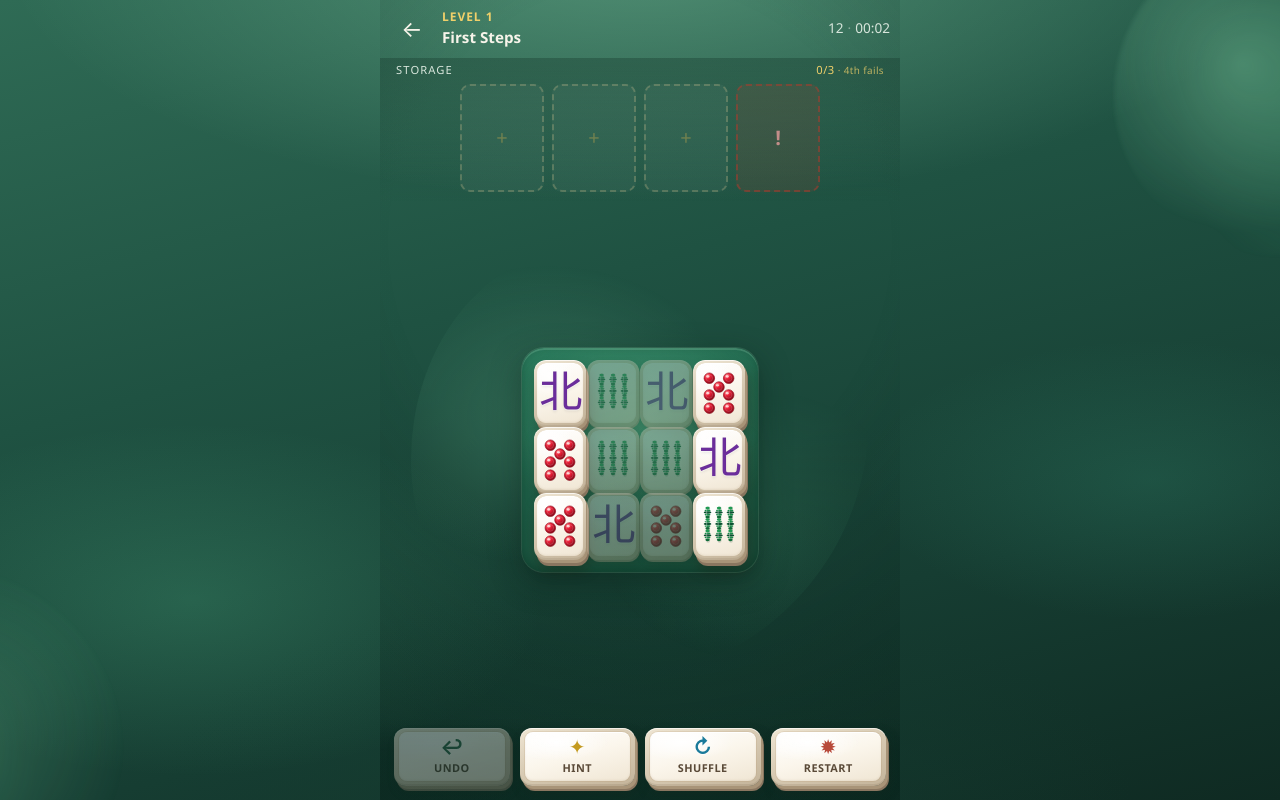
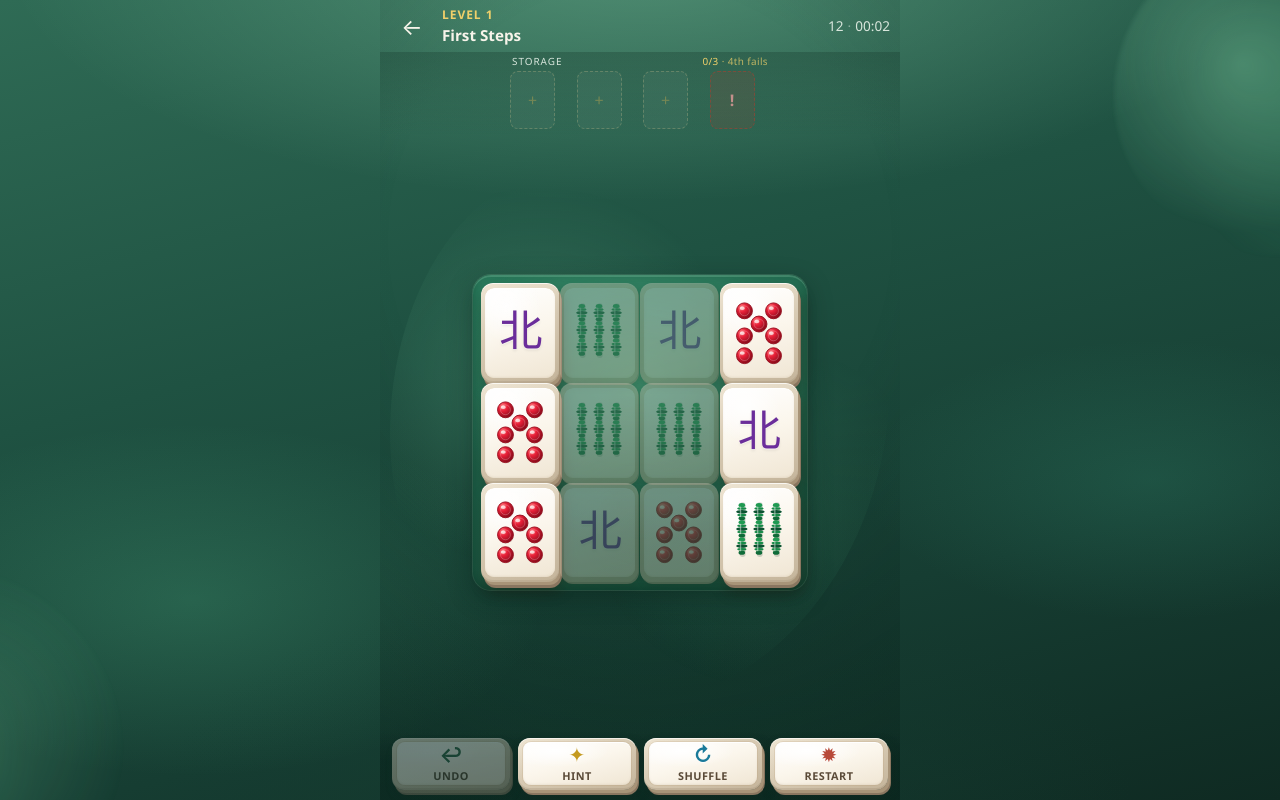
Before and after one commit to sszettella/mahjong, a React (Vite) app: page / in a window 1280 px wide. Both pictures are taken after a click on the button "Start Level 1". Built offline with nearby package versions, Linux system fonts and the light colour scheme.

Commit message:
Give the board more screen space; shrink storage
Board tiles scale to fill the play area via ResizeObserver.
Storage rack is narrower and shorter so the canvas can grow.

```diff
--- a/src/App.css
+++ b/src/App.css
@@ -400,7 +400,7 @@
   display: flex;
   align-items: center;
   gap: 8px;
-  padding: 6px 10px 8px;
+  padding: 4px 10px 4px;
   flex-shrink: 0;
 }
 
@@ -440,22 +440,24 @@
 }
 
 .board-scroll {
-  flex: 1;
+  flex: 1 1 auto;
   min-height: 0;
   overflow: auto;
   -webkit-overflow-scrolling: touch;
   display: flex;
   align-items: center;
   justify-content: center;
-  padding: 8px 10px;
+  /* Use almost full width of the phone */
+  padding: 4px 6px 6px;
   position: relative;
+  width: 100%;
 }
 
 /* Soft decorative leaf spots behind the board */
 .board-scroll::before {
   content: '';
   position: absolute;
-  inset: 8% 6%;
+  inset: 4% 2%;
   border-radius: 40% 60% 55% 45% / 50% 40% 60% 50%;
   background:
     radial-gradient(ellipse 60% 50% at 30% 40%, rgba(140, 230, 180, 0.18), transparent 70%),
@@ -469,9 +471,10 @@
   margin: auto;
   flex-shrink: 0;
   z-index: 1;
-  /* Plush green felt pad — classic mobile mahjong table */
-  padding: 14px 12px;
-  border-radius: 22px;
+  /* Plush green felt pad — fills measured play area */
+  padding: 8px 6px;
+  border-radius: 18px;
+  max-width: 100%;
   background:
     radial-gradient(ellipse 90% 75% at 50% 35%, rgba(120, 210, 160, 0.28), transparent 65%),
     radial-gradient(ellipse 70% 60% at 50% 80%, rgba(20, 70, 50, 0.35), transparent 70%),
@@ -480,7 +483,7 @@
     inset 0 2px 0 rgba(200, 255, 220, 0.18),
     inset 0 -3px 8px rgba(0, 40, 25, 0.35),
     0 0 0 1px rgba(160, 230, 190, 0.15),
-    0 10px 32px rgba(8, 30, 22, 0.45);
+    0 8px 24px rgba(8, 30, 22, 0.4);
 }
 
 /* —— Tiles (opaque stacking — top face wins) —— */
@@ -767,25 +770,28 @@
   }
 }
 
-/* —— Storage rack (above board) —— */
+/* —— Storage rack (compact, above board) —— */
 .storage-rack {
   flex-shrink: 0;
-  padding: 4px 14px 10px;
+  padding: 2px 16px 6px;
   display: flex;
   flex-direction: column;
-  gap: 6px;
-  background: linear-gradient(180deg, rgba(20, 55, 42, 0.35), transparent);
+  gap: 3px;
+  background: linear-gradient(180deg, rgba(20, 55, 42, 0.3), transparent);
 }
 
 .storage-label {
   display: flex;
   justify-content: space-between;
   align-items: baseline;
-  font-size: 0.7rem;
+  font-size: 0.62rem;
   text-transform: uppercase;
   letter-spacing: 0.1em;
   color: var(--cream-dim);
   padding: 0 2px;
+  max-width: 260px;
+  margin: 0 auto;
+  width: 100%;
 }
 
 .storage-count {
@@ -797,25 +803,27 @@
 .storage-slots {
   display: grid;
   grid-template-columns: repeat(4, 1fr);
-  gap: 8px;
-  max-width: 360px;
+  gap: 6px;
+  /* Smaller than full width — leaves room for the board */
+  max-width: min(260px, 68vw);
   margin: 0 auto;
   width: 100%;
 }
 
 .storage-slot-empty {
   aspect-ratio: 1 / 1.28;
-  border-radius: 10px;
-  border: 2px dashed rgba(255, 220, 160, 0.22);
+  border-radius: 8px;
+  border: 1.5px dashed rgba(255, 220, 160, 0.22);
   background: rgba(255, 255, 255, 0.04);
   display: grid;
   place-items: center;
-  min-height: 52px;
+  min-height: 0;
+  max-height: 58px;
   pointer-events: none;
 }
 
 .storage-slot-empty .slot-plus {
-  font-size: 1.25rem;
+  font-size: 1rem;
   color: rgba(232, 184, 74, 0.35);
   font-weight: 300;
   line-height: 1;
@@ -827,11 +835,12 @@
   top: auto !important;
   width: 100% !important;
   height: auto !important;
+  max-height: 58px;
   aspect-ratio: 1 / 1.28;
   z-index: 1 !important;
   pointer-events: none;
   cursor: default;
-  border-radius: 10px;
+  border-radius: 8px;
 }
 
 .storage-tile-static {
@@ -1240,17 +1249,17 @@
 /* —— Toolbar (tile-styled control chips) —— */
 .game-toolbar {
   display: flex;
-  gap: 10px;
-  padding: 10px 14px calc(14px + var(--safe-bottom));
+  gap: 8px;
+  padding: 6px 12px calc(10px + var(--safe-bottom));
   flex-shrink: 0;
   background: linear-gradient(180deg, transparent 0%, rgba(8, 35, 28, 0.4) 40%);
 }
 
 .tool-btn {
   flex: 1;
-  min-height: 58px;
+  min-height: 52px;
   border-radius: 12px;
-  padding: 6px 4px 8px;
+  padding: 5px 4px 6px;
   /* Same bone extrusion language as mahjong tiles */
   background:
     linear-gradient(160deg, #efe6d4 0%, #d8cbb4 45%, #c4b49a 100%);
--- a/src/components/Board.tsx
+++ b/src/components/Board.tsx
@@ -1,4 +1,4 @@
-import { useMemo } from 'react'
+import { useEffect, useMemo, useRef, useState } from 'react'
 import type { BoardTile } from '../types'
 import { boardBounds, isCoveredByStack, isTileFree } from '../gameLogic'
 import { TileView } from './TileView'
@@ -12,25 +12,56 @@ interface Props {
 }
 
 export function Board({ board, selectedId, hintIds, matchingIds = [], onSelect }: Props) {
+  const scrollRef = useRef<HTMLDivElement>(null)
+  const [viewport, setViewport] = useState({ w: 360, h: 420 })
+
+  useEffect(() => {
+    const el = scrollRef.current
+    if (!el) return
+
+    const measure = () => {
+      const r = el.getBoundingClientRect()
+      setViewport({
+        w: Math.max(120, r.width),
+        h: Math.max(120, r.height),
+      })
+    }
+    measure()
+
+    const ro = new ResizeObserver(measure)
+    ro.observe(el)
+    return () => ro.disconnect()
+  }, [])
+
   const { minX, maxX, minY, maxY, maxZ } = useMemo(() => boardBounds(board), [board])
 
   const cols = maxX - minX + 1
   const rows = maxY - minY + 1
 
+  // Fit the full layout into the board-scroll area (use almost full width + height)
   const tileW = useMemo(() => {
-    const vw = typeof window !== 'undefined' ? window.innerWidth : 390
-    const available = Math.min(vw - 24, 440)
-    const raw = available / (cols + 0.5 + maxZ * 0.2)
-    return Math.max(28, Math.min(52, raw))
-  }, [cols, maxZ])
+    const padBudget = 10
+    const availW = Math.max(80, viewport.w - padBudget * 2)
+    const availH = Math.max(80, viewport.h - padBudget * 2)
+
+    // layout width  ≈ tileW * (cols * gap + basePad + z*layer)
+    // layout height ≈ tileW * (rows * 1.28 * gap + basePad + z*layer)
+    const gapFactorX = 1.02
+    const gapFactorY = 1.28 // tileH / tileW
+    const zFactor = 0.14 * (maxZ + 1) + 0.08 * maxZ
+
+    const fromW = availW / (cols * gapFactorX + zFactor + 0.35)
+    const fromH = availH / (rows * gapFactorY + zFactor + 0.35)
+
+    // Prefer filling the canvas; allow larger tiles than before
+    return Math.max(24, Math.min(78, Math.min(fromW, fromH)))
+  }, [viewport.w, viewport.h, cols, rows, maxZ])
 
   const tileH = tileW * 1.28
-  // Slight gap so neighbors don't overlap faces (was 0.92 — caused bleed)
   const gapX = tileW * 1.02
   const gapY = tileH * 1.0
-  // Stack offset: peek a clear rim of lower tiles without face bleed
-  const layerShift = Math.max(4, Math.round(tileW * 0.12))
-  const pad = 12 + maxZ * layerShift
+  const layerShift = Math.max(3, Math.round(tileW * 0.11))
+  const pad = 8 + maxZ * Math.max(2, Math.floor(layerShift * 0.5))
 
   const width = cols * gapX + pad * 2 + maxZ * layerShift
   const height = rows * gapY + pad * 2 + maxZ * layerShift
@@ -53,7 +84,6 @@ export function Board({ board, selectedId, hintIds, matchingIds = [], onSelect }
 
   const matchSet = useMemo(() => new Set(matchingIds), [matchingIds])
 
-  // Paint bottom layers first; z-index still enforces top-on-top
   const sorted = useMemo(
     () =>
       [...board]
@@ -63,7 +93,7 @@ export function Board({ board, selectedId, hintIds, matchingIds = [], onSelect }
   )
 
   return (
-    <div className="board-scroll">
+    <div className="board-scroll" ref={scrollRef}>
       <div className="board" style={{ width, height, minHeight: height }}>
         {sorted.map((tile) => {
           const px = pad + (tile.x - minX) * gapX
```
